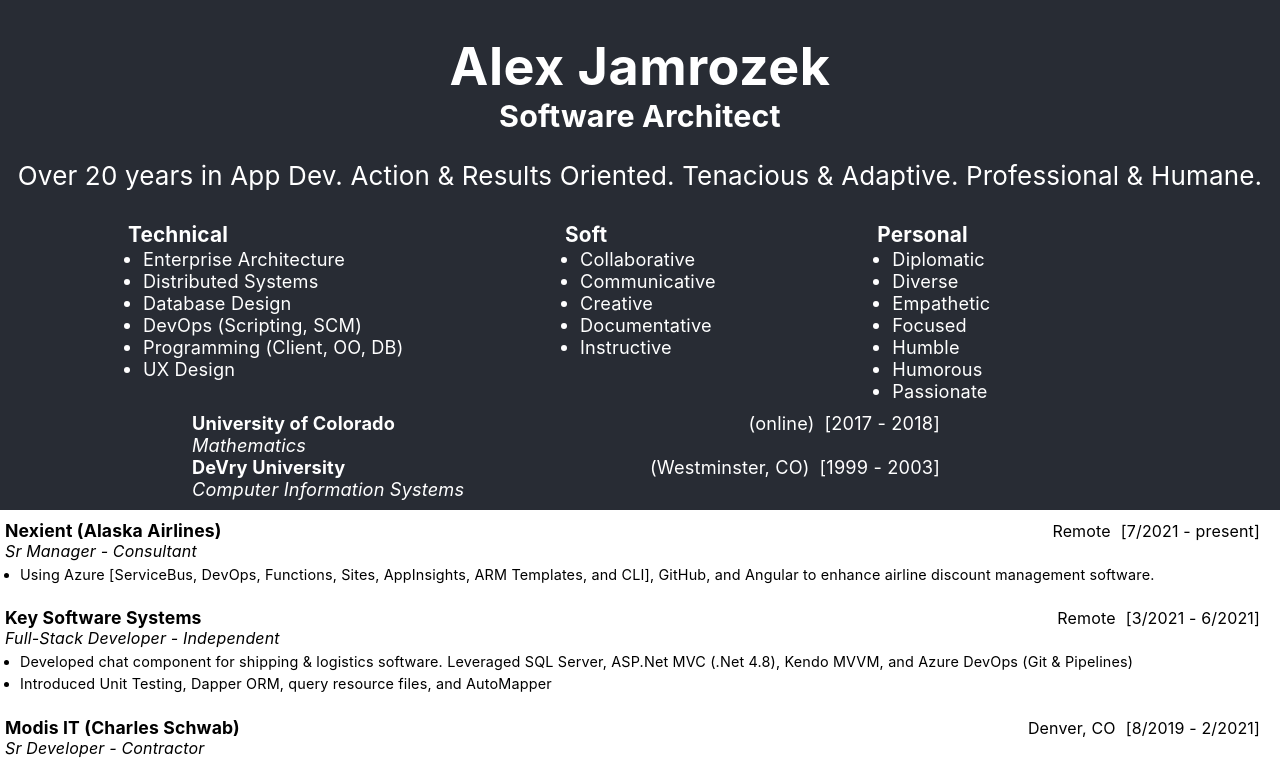
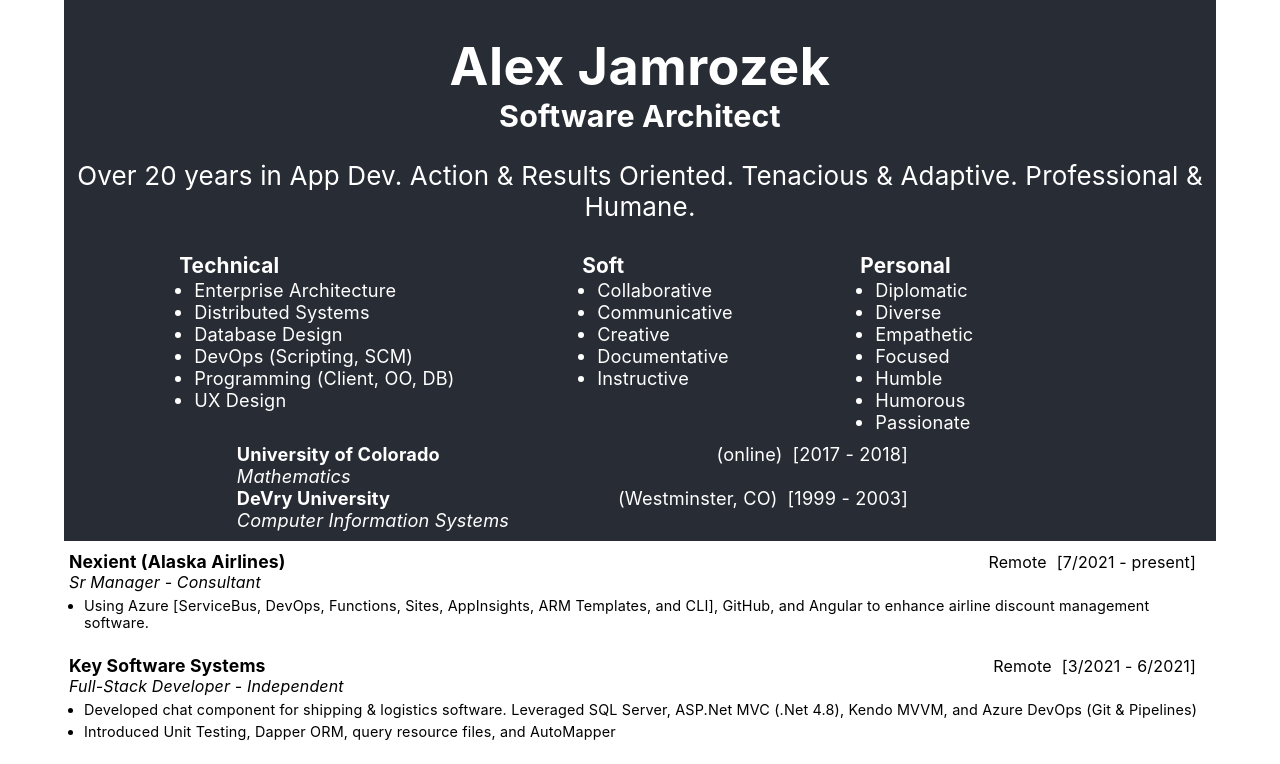
Before and after one commit to ajamrozek/resume, a React (Create React App) app in the folder resume-app/: page / in a window 1280 px wide. Shown: the top 764 px of the page. Built offline with nearby package versions, Linux system fonts and the light colour scheme.

Commit message:
added some print safe css

```diff
--- a/resume-app/src/App.css
+++ b/resume-app/src/App.css
@@ -1,6 +1,13 @@
 .App {
   text-align: center;
   letter-spacing: .01em;
+  width: auto;
+  border: 0;
+  margin: 0 5%;
+  padding: 0;
+  float: none;
+  position: static;
+  overflow: visible;
 }
 
 .App-logo {
```
